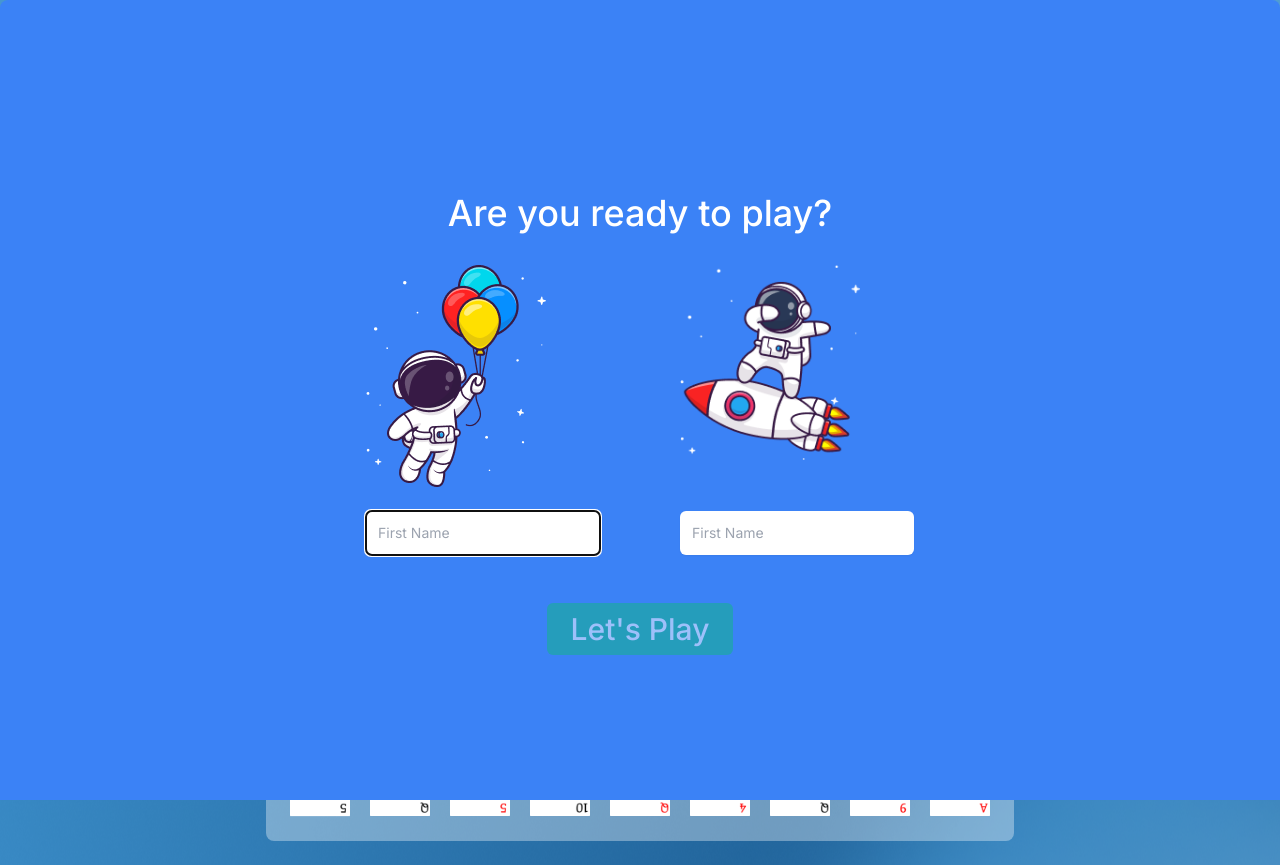
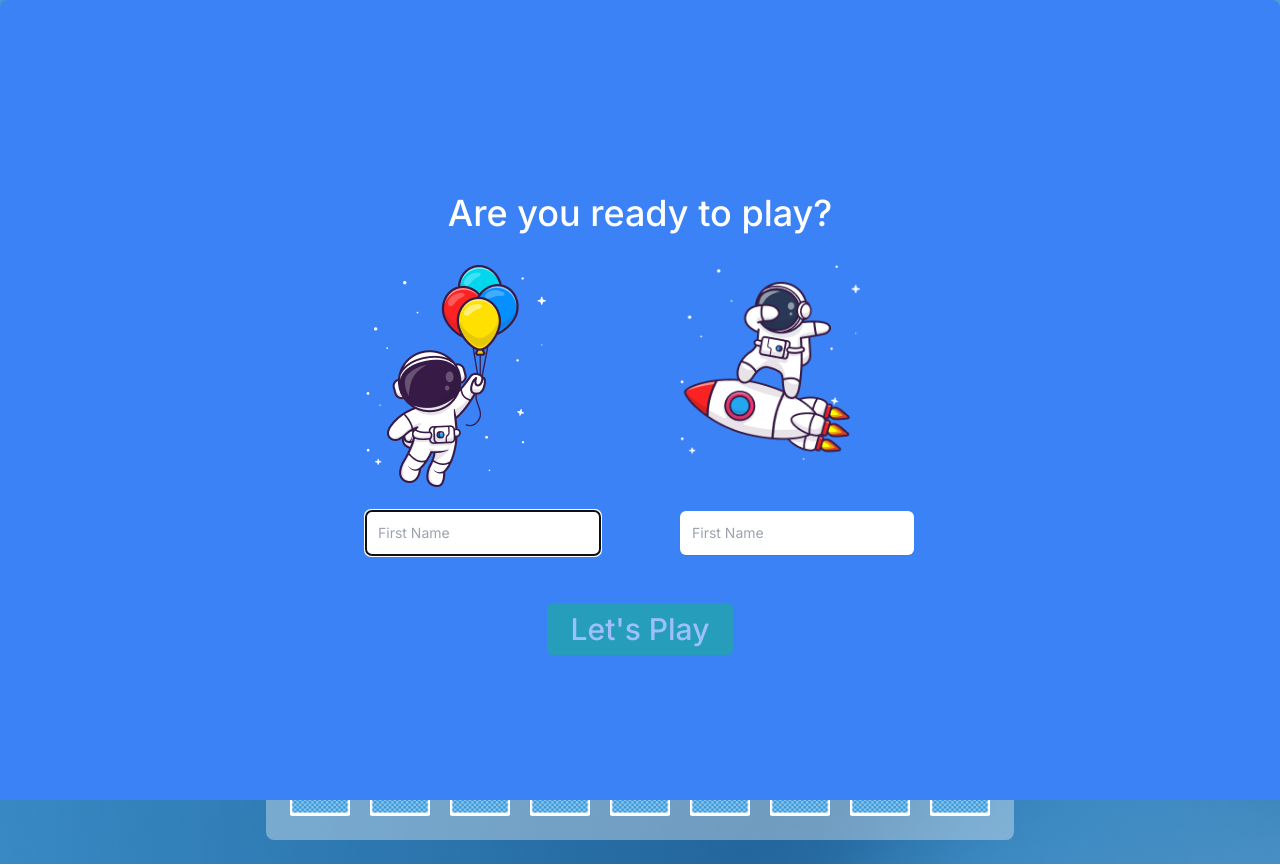
Before and after one commit to keithzano/memory-card-game, a Next.js app: page / in a window 1280 px wide. Built offline with nearby package versions, Linux system fonts and the light colour scheme.

Commit message:
Add image to the single image card

```diff
--- a/src/app/components/SingleCard.tsx
+++ b/src/app/components/SingleCard.tsx
@@ -18,8 +18,8 @@ export const SingleCard = ({card, handleChoice, flipped, disabled}: {card:Card;
                     className="front"
                 />
                 <Image
-                    //src={"/images/cards/card_back.png"}
-                    src={`/images/cards/${card.rank}_of_${card.suit}.png`}
+                    src={"/images/cards/card_back.png"}
+                    //src={`/images/cards/${card.rank}_of_${card.suit}.png`}
                     alt={ "back of the card"}
                     width={72}
                     height={112}
```
